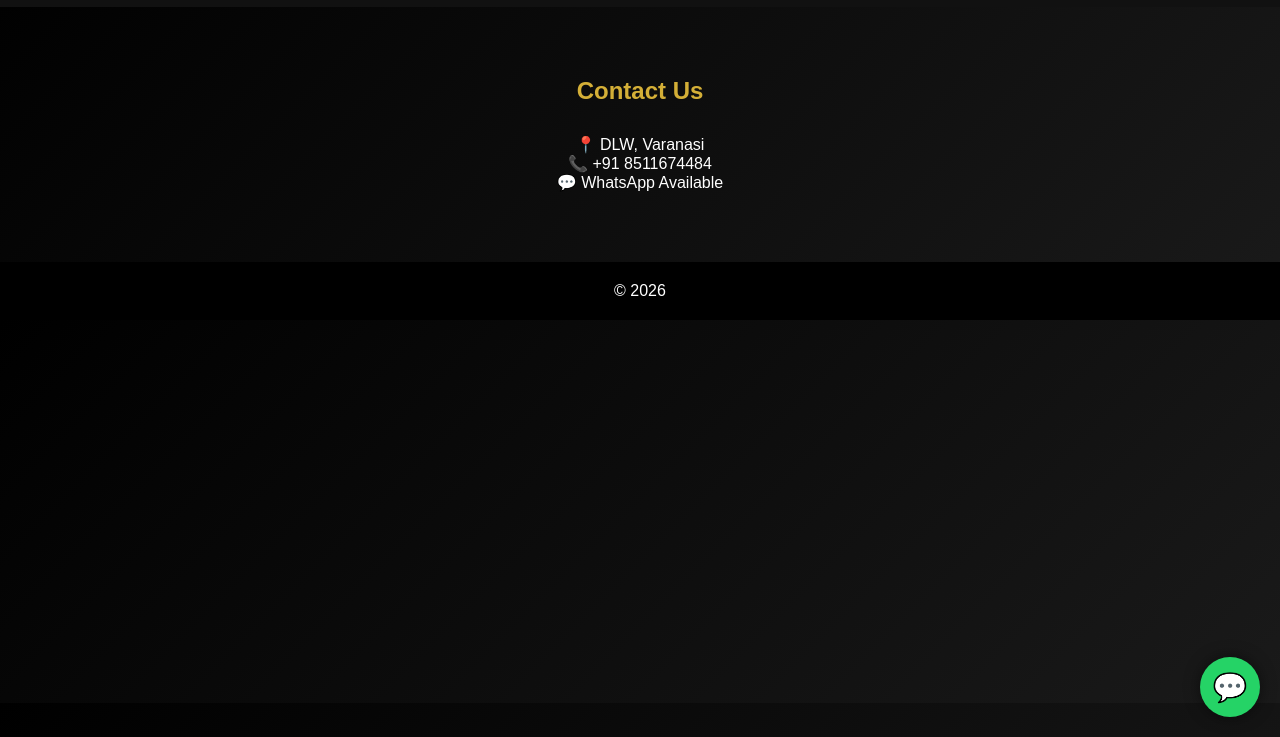
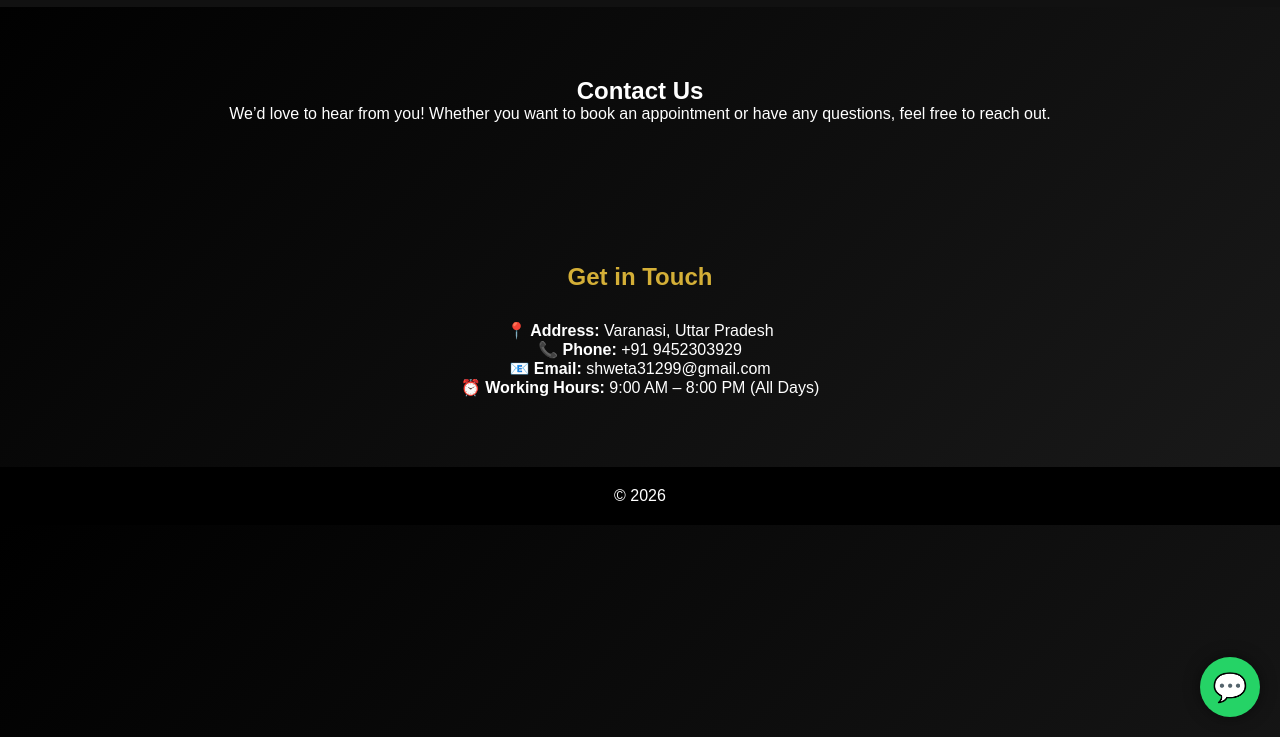
Before and after one commit to Pravin3rdeye/Shwetamakeover, a plain HTML site: page contact.html in a window 1280 px wide. Shown: the part 63-800 px from the top of the page. Drawn offline with Linux system fonts and the light colour scheme.

Commit message:
Update contact.html

```diff
--- a/contact.html
+++ b/contact.html
@@ -22,11 +22,19 @@
     </div>
 </nav>
 
-<section>
-<h2>Contact Us</h2>
-<p>📍 DLW, Varanasi</p>
-<p>📞 +91 8511674484</p>
-<p>💬 WhatsApp Available</p>
+<section class="contact">
+    <h1>Contact Us</h1>
+    <p>We’d love to hear from you! Whether you want to book an appointment or have any questions, feel free to reach out.</p>
+</section>
+
+<section class="contact-info">
+    <h2>Get in Touch</h2>
+
+    <p><strong>📍 Address:</strong> Varanasi, Uttar Pradesh</p>
+    <p><strong>📞 Phone:</strong> +91 9452303929</p>
+    <p><strong>📧 Email:</strong> shweta31299@gmail.com</p>
+    <p><strong>⏰ Working Hours:</strong> 9:00 AM – 8:00 PM (All Days)</p>
+
 </section>
 
 <footer>© 2026</footer>
```
